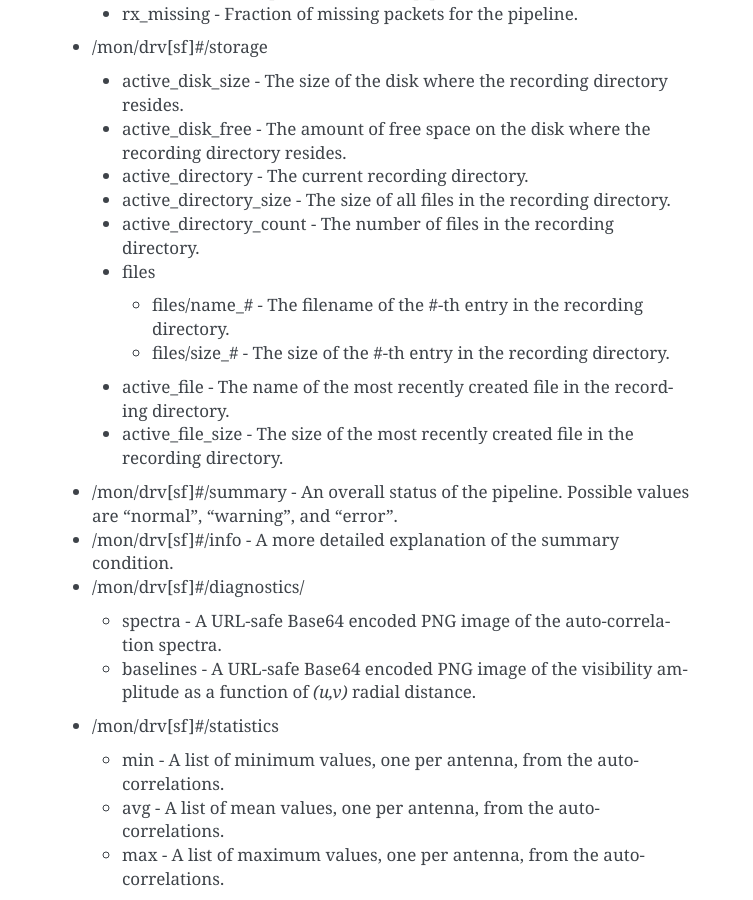
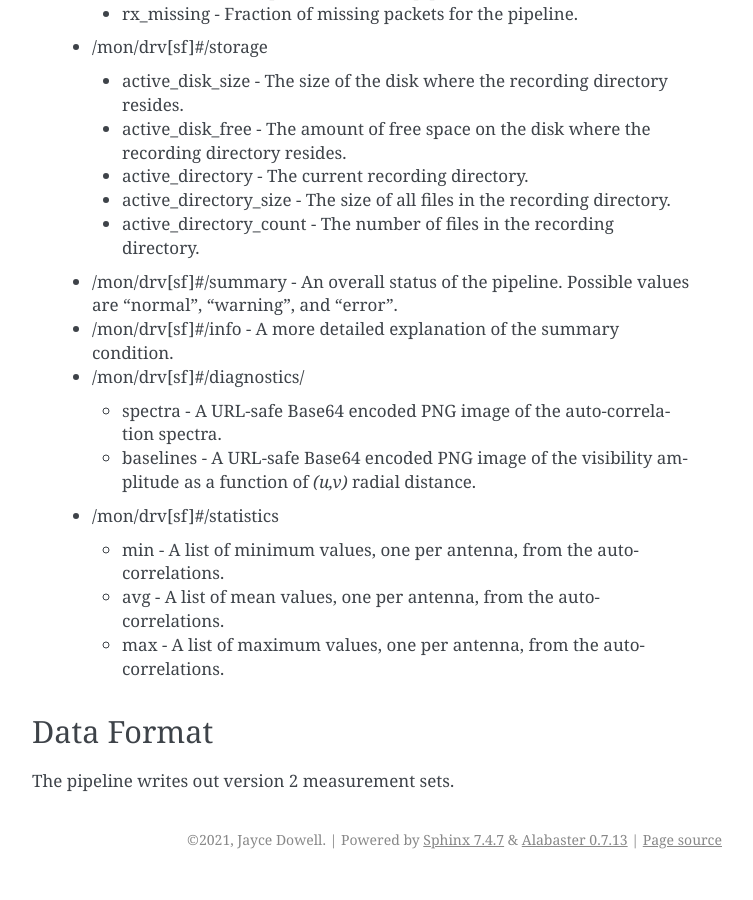
Before and after one commit to lwa-project/ovro_data_recorder, a Sphinx documentation site: the page built from docs/source/visibilities.rst, in a window 1280 px wide and 900 px high, scrolled down 2017 px. Shown: the whole window, without its empty margins (388-1141 px from the left). Built offline with Sphinx 7.4.7, drawn with Linux system fonts in a browser that asks for light colours; formulas are drawn with MathJax 3; after the commit the page ends 2896 px from its top, so only the background shows below that.

Commit message:
Move away from reporting individual file information.

```diff
--- a/docs/source/visibilities.rst
+++ b/docs/source/visibilities.rst
@@ -93,17 +93,6 @@ and # is the GPU pipeline that is being recorded.
      recording directory.
    * active_directory_count - The number of files in the
      recording directory.
-   * files
-
-     * files/name_# - The filename of the #-th entry in the
-       recording directory.
-     * files/size_# - The size of the #-th entry in the
-       recording directory.
-
-   * active_file - The name of the most recently created file
-     in the recording directory.
-   * active_file_size - The size of the most recently created
-     file in the recording directory.
 
   * /mon/drv[sf]#/summary - An overall status of the pipeline.  Possible values
     are "normal", "warning", and "error".
```
Also changed, not shown: docs/source/pbeam.rst (+0 -11 lines), docs/source/vbeam.rst (+0 -11 lines), monitoring.py (+1 -29 lines).
